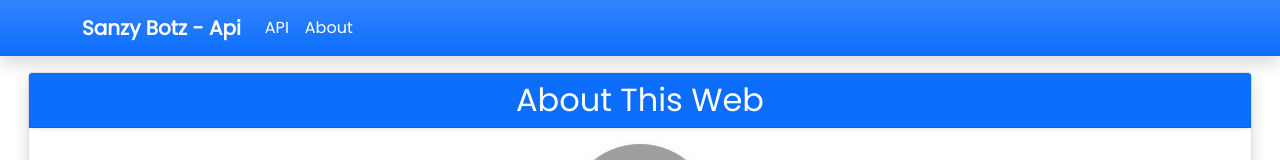
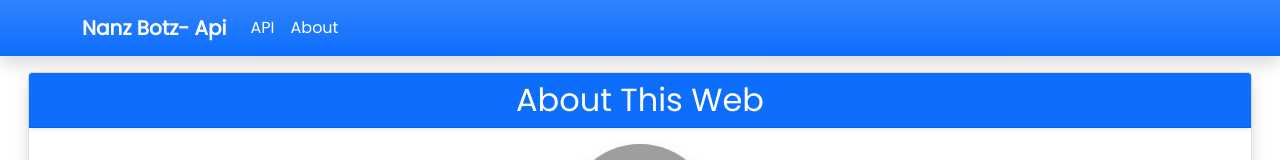
Before and after one commit to nndzbot/api-nanz, a website: page views/about.html in a window 1280 px wide. Shown: the top 160 px of the page. Drawn offline with nearby package versions, Linux system fonts and the light colour scheme; grey boxes are pictures that could not be loaded.

Commit message:
Update about.html

```diff
--- a/views/about.html
+++ b/views/about.html
@@ -20,7 +20,7 @@
   <body>
   <nav class="navbar navbar-expand-lg navbar-dark bg-primary bg-gradient shadow mb-3">
     <div class="container">
-      <a class="navbar-brand fw-bold" href="/">Sanzy Botz - Api</a>
+      <a class="navbar-brand fw-bold" href="/">Nanz Botz- Api</a>
       <button class="navbar-toggler" type="button" data-bs-toggle="collapse" data-bs-target="#navbarNav" aria-controls="navbarNav" aria-expanded="false" aria-label="Toggle navigation">
         <span class="navbar-toggler-icon"></span>
       </button>
```
